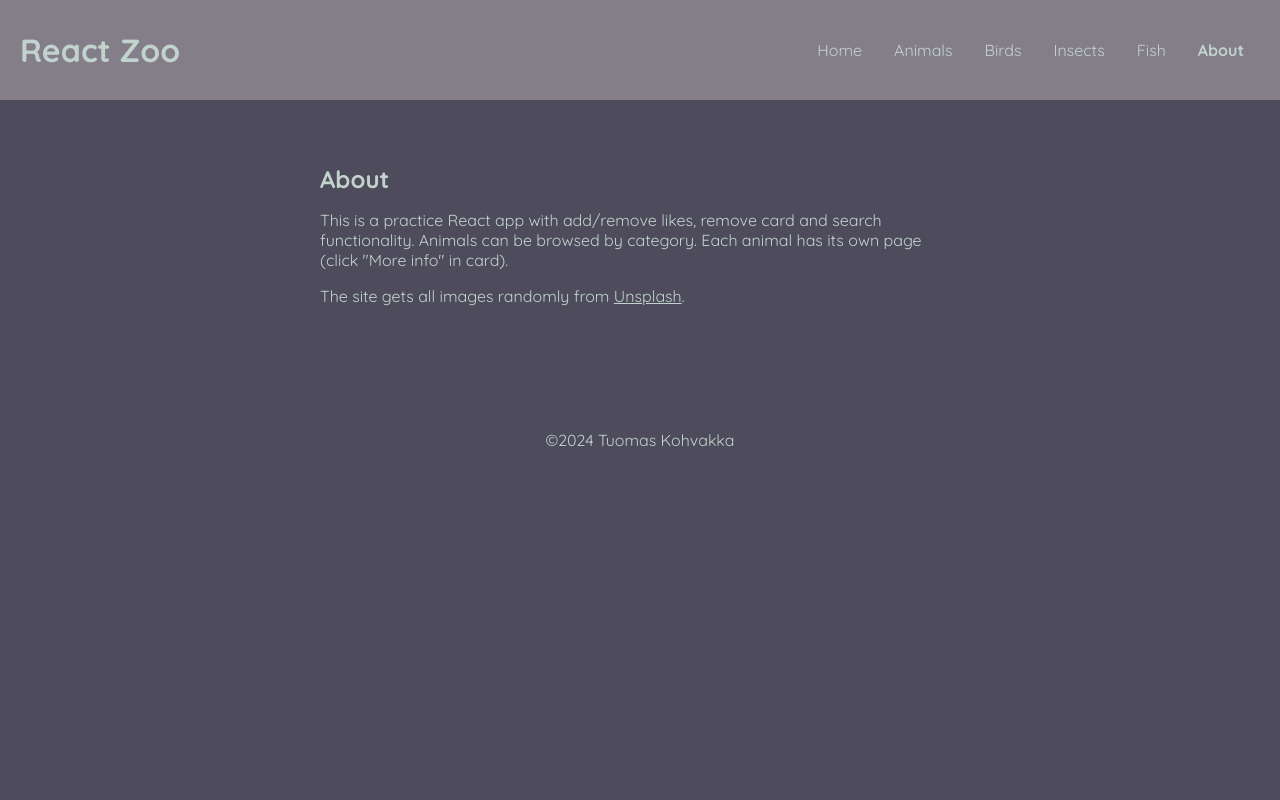
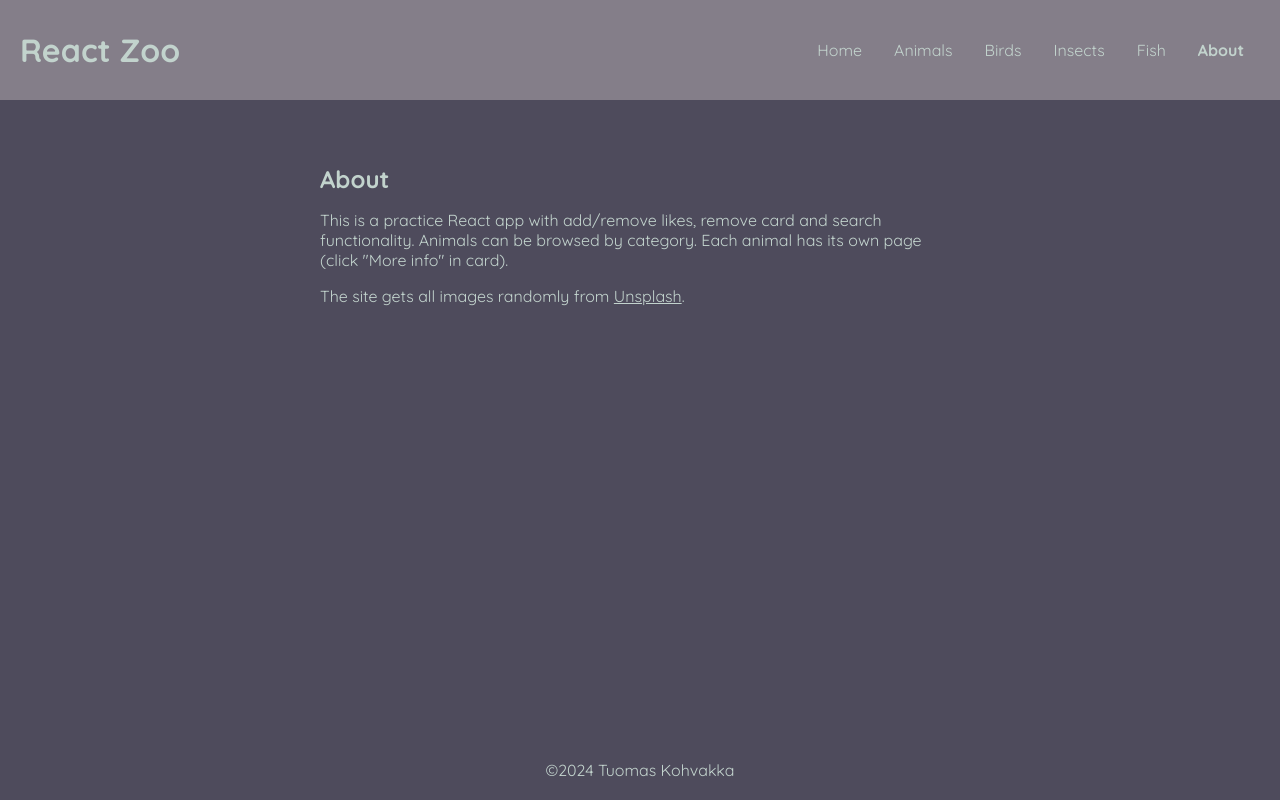
Before and after one commit to tauoms/react-zoo, a React (Vite) app: page /react-zoo/about in a window 1280 px wide. Built offline with nearby package versions, Linux system fonts and the light colour scheme.

Commit message:
Fix footer positioning, create BackButton component for AnimalPage

```diff
--- a/src/Root.jsx
+++ b/src/Root.jsx
@@ -4,13 +4,13 @@ import { Outlet } from "react-router-dom";
 
 const Root = () => {
   return (
-    <>
+    <div className="wrapper">
       <Header />
 
       <Outlet />
 
       <Footer />
-    </>
+    </div>
   );
 };
 
--- /dev/null
+++ b/src/components/BackButton.jsx
@@ -0,0 +1,14 @@
+import React from "react";
+import { useNavigate } from "react-router-dom";
+
+const BackButton = ({ category }) => {
+  const navigate = useNavigate();
+
+  const goBack = () => {
+    navigate(`/${category}`);
+  };
+
+  return <button onClick={goBack}>Back</button>;
+};
+
+export default BackButton;
--- a/src/main.css
+++ b/src/main.css
@@ -2,6 +2,11 @@
   padding: 0;
   margin: 0;
   box-sizing: border-box;
+}
+
+html,
+body {
+  height: 100%;
 }
 
 body {
@@ -9,8 +14,13 @@ body {
   color: #c2d3cd;
   display: flex;
   flex-direction: column;
-  height: 100%;
   font-family: "Quicksand", sans-serif;
+}
+
+.wrapper {
+  display: flex;
+  flex-direction: column;
+  min-height: 100vh;
 }
 
 a {
--- a/src/routes/AnimalPage.jsx
+++ b/src/routes/AnimalPage.jsx
@@ -1,6 +1,7 @@
 import { useState, useEffect } from "react";
 import { useParams } from "react-router-dom";
 import axios from "axios";
+import BackButton from "../components/BackButton";
 
 const AnimalPage = ({ ...rest }) => {
   const params = useParams();
@@ -54,9 +55,10 @@ const AnimalPage = ({ ...rest }) => {
           src={`https://source.unsplash.com/random/400×400/?${data.name}`}
           alt={`Photo of ${data.name}`}
         />
-        <h3>This animal has {data.likes} likes.</h3>
-        <div>{error ? <p>{error}</p> : <p>{paragraph}</p>}</div>
       </div>
+      <h3>This animal has {data.likes} likes.</h3>
+      <div>{error ? <p>{error}</p> : <p>{paragraph}</p>}</div>
+      <BackButton category={params.category} />
     </div>
   );
 };
```
